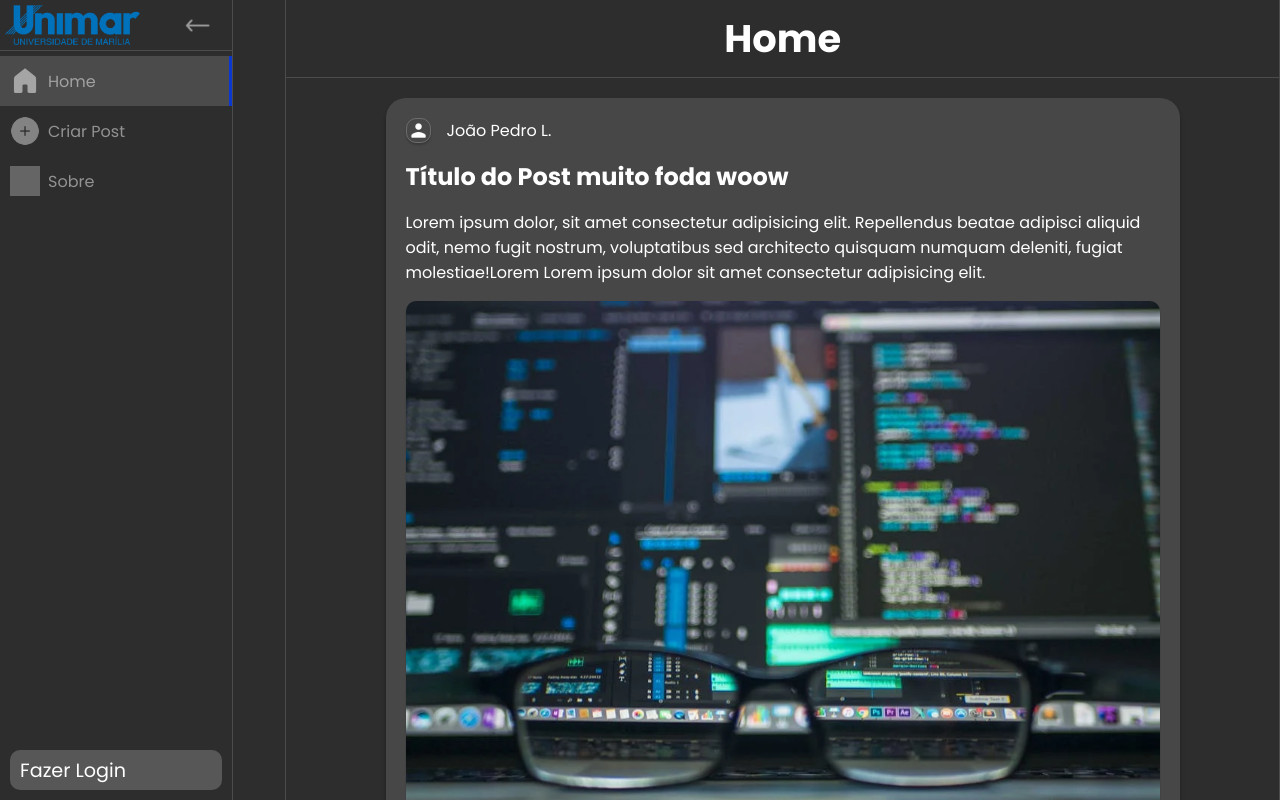
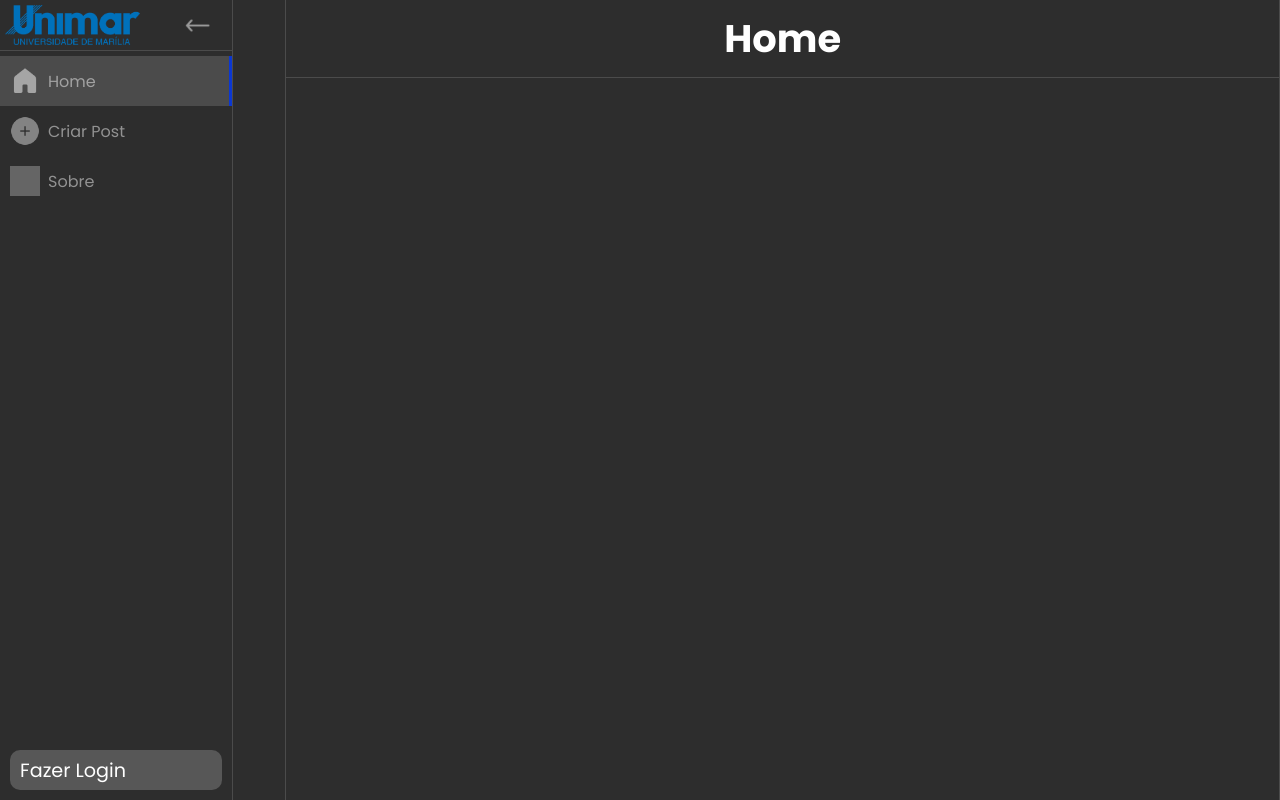
Before and after one commit to JoaoPedroLourenco/DevsDream, a React (Vite) app: page / in a window 1280 px wide. Built offline with nearby package versions, Linux system fonts and the light colour scheme; grey boxes are pictures that could not be loaded.

Commit message:
feito criação de post e preview de imagem no form de criar o post

```diff
--- a/src/App.jsx
+++ b/src/App.jsx
@@ -1,13 +1,23 @@
-import { Outlet } from "react-router-dom";
+import { Outlet, useNavigate } from "react-router-dom";
 import "./App.css";
 import SideBar from "./components/SideBar";
+import { useState } from "react";
 
 function App() {
+  const [posts, setPosts] = useState([]);
+  const navigate = useNavigate();
+
+  const adicionarPost = (novoPost) => {
+    setPosts((prevPosts) => [...prevPosts, novoPost]);
+    navigate("/"); // Navegar para a Home após adicionar o post
+  };
+
   return (
     <div className="App">
       <SideBar />
       <div className="container">
-        <Outlet />
+        {/* Passa o estado dos posts e a função para as rotas-filhas */}
+        <Outlet context={{ posts, adicionarPost }} />
       </div>
     </div>
   );
--- a/src/routes/CreatePost/CreatePost.jsx
+++ b/src/routes/CreatePost/CreatePost.jsx
@@ -1,20 +1,30 @@
 import { useState } from "react";
-
 import styles from "../CreatePost/CreatePost.module.css";
-
-import { Navigate } from "react-router-dom";
+import { useOutletContext } from "react-router-dom";
 
 const CreatePost = () => {
   const [postTitle, setPostTitle] = useState("");
   const [postContent, setPostContent] = useState("");
-  const [postImage, setPostImage] = useState([]);
+  const [file, setFile] = useState(null);
+
+  const { adicionarPost } = useOutletContext(); // Recupera a função adicionarPost
 
   const handleSubmit = (e) => {
     e.preventDefault();
 
-    console.log(postTitle);
-    console.log(postContent);
-    console.log(postImage);
+    const novoPost = {
+      postTitle,
+      postContent,
+      postImage: file, // URL da imagem gerada para preview
+    };
+
+    // Chama a função adicionarPost
+    adicionarPost(novoPost);
+  };
+
+  const previewImagem = (e) => {
+    const arquivoSelecionado = e.target.files[0];
+    setFile(URL.createObjectURL(arquivoSelecionado)); // Preview da imagem
   };
 
   return (
@@ -33,6 +43,7 @@ const CreatePost = () => {
               autoComplete="off"
               value={postTitle}
               onChange={(e) => setPostTitle(e.target.value)}
+              required
             />
           </label>
 
@@ -43,21 +54,25 @@ const CreatePost = () => {
               value={postContent}
               onChange={(e) => setPostContent(e.target.value)}
               maxLength="240"
+              required
             ></textarea>
           </label>
 
-          <label>
-            Compartilhe uma imagem
-            {/* o .files cria um array e colocando o índice 0 informa que o valor que queremos é a primeira imagem */}
-            <input
-              type="file"
-              name="postImage"
-              value={postImage}
-              onChange={(e) => setPostImage(e.target.value)}
-            />
-          </label>
+          <div className={styles.imageUpload}>
+            <label>
+              Compartilhe uma imagem
+              <input type="file" name="postImage" onChange={previewImagem} />
+            </label>
 
-          <button>Criar Post</button>
+            {file && (
+              <label>
+                Preview da imagem
+                <img src={file} alt="Preview da imagem do post" />
+              </label>
+            )}
+          </div>
+
+          <button type="submit">Criar Post</button>
         </form>
       </div>
     </div>
--- a/src/routes/CreatePost/CreatePost.module.css
+++ b/src/routes/CreatePost/CreatePost.module.css
@@ -7,8 +7,8 @@
 
 .formCreatePostContainer{
     width: 80%;
-    height: 50vh;
-    padding: 250px 0px;
+    height: 100vh;
+    /* padding: 250px 0px; */
     display: flex;
     flex-direction: column;
     align-items: center;
@@ -17,19 +17,34 @@
 
 .formCreatePostContainer form{
     width: 100%;
-    height: 120%;
+    height: 100%;
     display: flex;
     justify-content: center;
     flex-direction: column;
     margin: 0 auto;
     gap: .8em;
-    margin-top: 20px;
+
 }
 
 form label{
     display: flex;
     flex-direction: column;
     gap: .2em;
+}
+
+.imageUpload{
+    width: 100%;
+    height: 500px;
+    display: flex;
+    flex-direction: column;
+
+}
+
+.imageUpload img{
+    max-width: 400px;
+    height: 400px;
+    border-radius: 10px;
+    border: 2px solid #1d43cc;
 }
 
 form input, textarea{
--- a/src/routes/Home/Home.jsx
+++ b/src/routes/Home/Home.jsx
@@ -1,11 +1,11 @@
 import styles from "./Home.module.css";
 import user from "../../assets/imgs/user.png";
-
 import imagemPost from "../../assets/imgs/pexels-photo-577585.webp";
-
-import SideBar from "../../components/SideBar";
+import { useOutletContext } from "react-router-dom";
 
 const Home = () => {
+  const { posts } = useOutletContext(); // Recupera os posts do contexto
+
   return (
     <div className={styles.homeContainer}>
       <div className="title">
@@ -13,49 +13,21 @@ const Home = () => {
       </div>
 
       <div className={styles.postsContainer}>
-        <div className={styles.postCard}>
-          <div className={styles.postContent}>
-            <div className={styles.postText}>
-              <div className={styles.userName}>
-                <img src={user} alt="" />
-                <p>João Pedro L.</p>
+        {posts.map((post, index) => (
+          <div className={styles.postCard} key={index}>
+            <div className={styles.postContent}>
+              <div className={styles.postText}>
+                <div className={styles.userName}>
+                  <img src={user} alt="User avatar" />
+                  <p>João Pedro L.</p>
+                </div>
+                <h2>{post.postTitle}</h2>
+                <p>{post.postContent}</p>
+                {post.postImage && <img src={post.postImage} alt="Post" />}
               </div>
-              <h2>Título do Post muito foda woow</h2>
-
-              <p>
-                Lorem ipsum dolor, sit amet consectetur adipisicing elit.
-                Repellendus beatae adipisci aliquid odit, nemo fugit nostrum,
-                voluptatibus sed architecto quisquam numquam deleniti, fugiat
-                molestiae!Lorem Lorem ipsum dolor sit amet consectetur
-                adipisicing elit.
-              </p>
-
-              <img src={imagemPost} alt="" />
             </div>
           </div>
-        </div>
-
-        <div className={styles.postCard}>
-          <div className={styles.postContent}>
-            <div className={styles.postText}>
-              <div className={styles.userName}>
-                <img src={user} alt="" />
-                <p>João Pedro L.</p>
-              </div>
-              <h2>Título do Post muito foda woow</h2>
-
-              <p>
-                Lorem ipsum dolor, sit amet consectetur adipisicing elit.
-                Repellendus beatae adipisci aliquid odit, nemo fugit nostrum,
-                voluptatibus sed architecto quisquam numquam deleniti, fugiat
-                molestiae!Lorem Lorem ipsum dolor sit amet consectetur
-                adipisicing elit.
-              </p>
-
-              <img src={imagemPost} alt="" />
-            </div>
-          </div>
-        </div>
+        ))}
       </div>
     </div>
   );
--- a/src/routes/Home/Home.module.css
+++ b/src/routes/Home/Home.module.css
@@ -28,7 +28,7 @@
 
 .homeContainer .postsContainer{
     width: 100%;
-    height: 100%;
+    height: 92%;
     display: flex;
     flex-direction: column;
     align-items: center;
```
